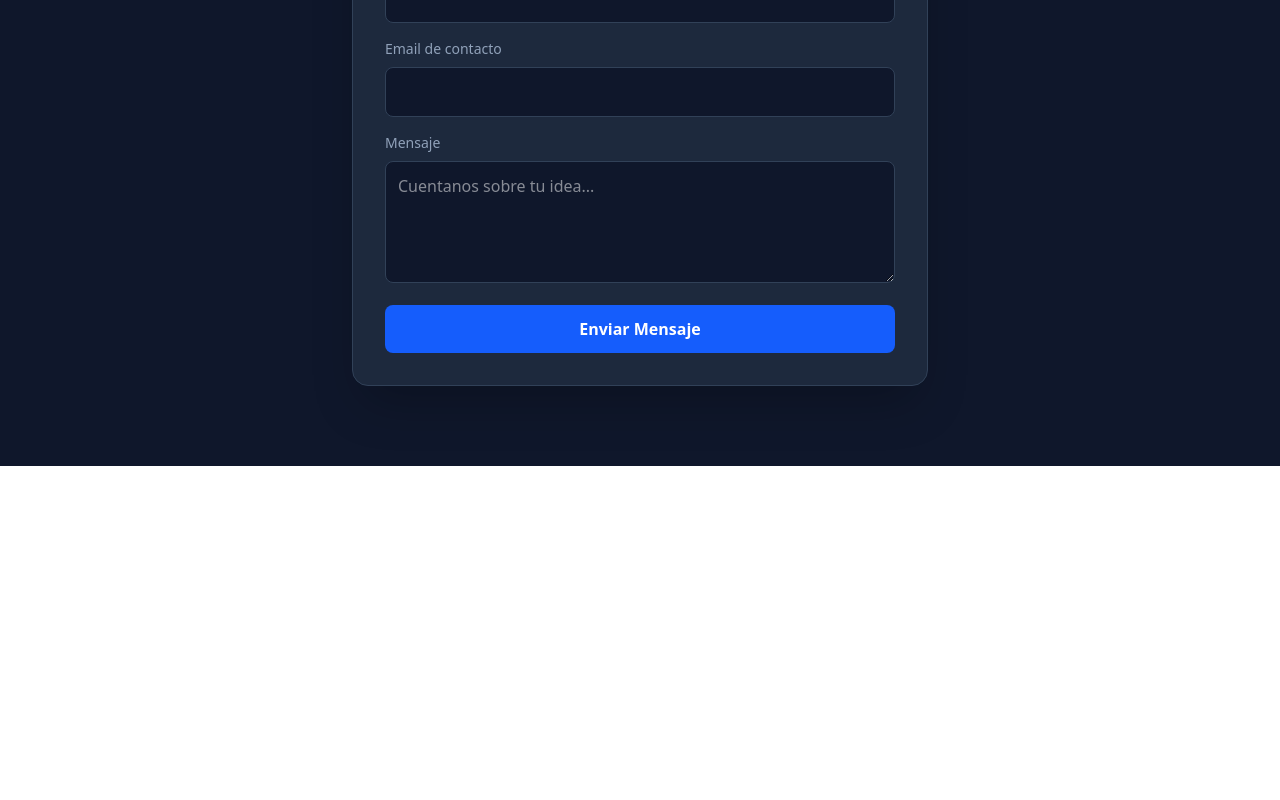
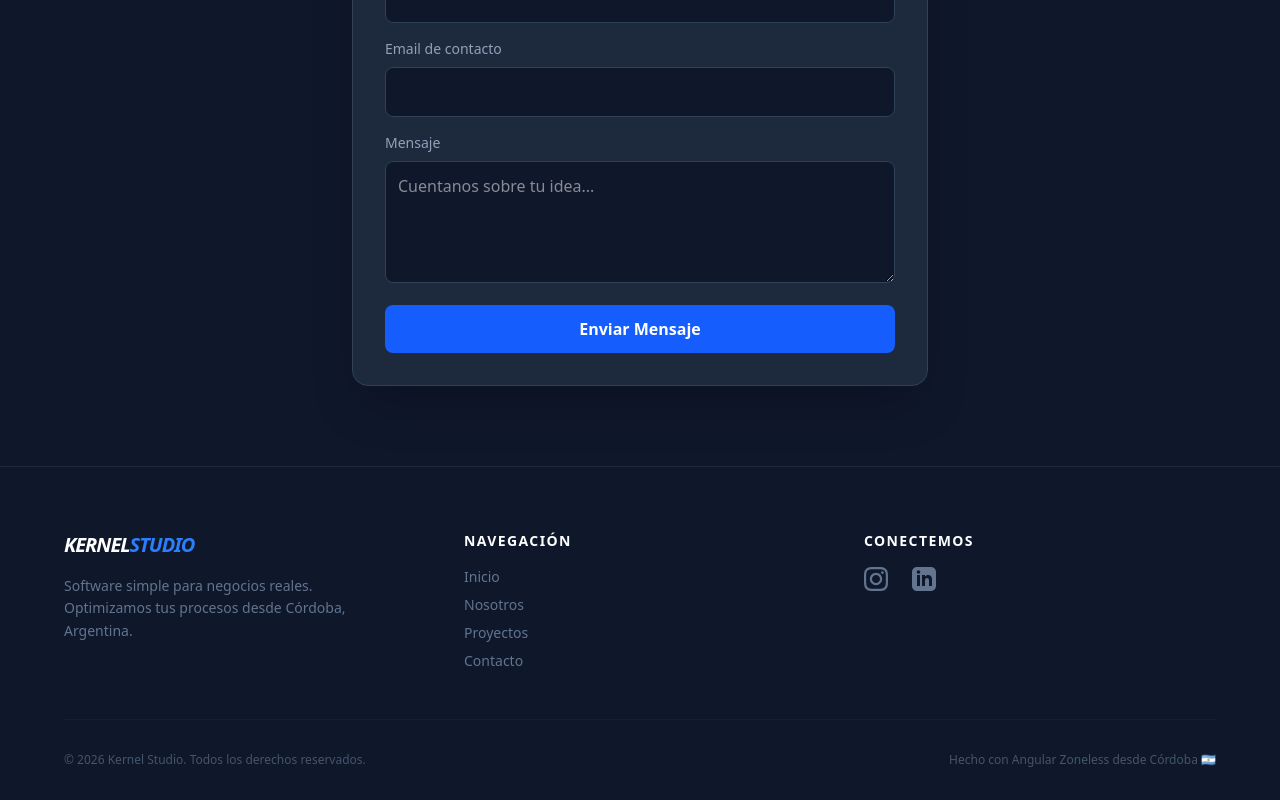
Before and after one commit to luchofmartinez/mi-landing-page, an Angular app: page / in a window 1280 px wide. Shown: the part 2045-2845 px from the top of the page. Before the commit the page ends 2511 px from the top, so only its background shows below. Built offline with nearby package versions, Linux system fonts and the light colour scheme.

Commit message:
feat: agregar linkedin y completar redes sociales

```diff
--- a/angular.json
+++ b/angular.json
@@ -20,6 +20,8 @@
             "browser": "src/main.ts",
             "tsConfig": "tsconfig.app.json",
             "assets": [
+              "src/favicon.ico",
+              "src/assets",
               {
                 "glob": "**/*",
                 "input": "public"
@@ -76,4 +78,5 @@
       }
     }
   }
+
 }
--- a/src/app/app.html
+++ b/src/app/app.html
@@ -5,3 +5,4 @@
   <app-projects id="projects"></app-projects>
   <app-contact id="contact"></app-contact>
 </main>
+<app-footer></app-footer>
--- a/src/app/app.ts
+++ b/src/app/app.ts
@@ -5,10 +5,11 @@ import { Projects } from "./components/projects/projects";
 import { Contact } from "./components/contact/contact";
 import { Header } from "./components/header/header";
 import { About } from "./components/about/about";
+import { Footer } from "./components/footer/footer";
 
 @Component({
   selector: 'app-root',
-  imports: [Hero, Projects, Contact, Header, About],
+  imports: [Hero, Projects, Contact, Header, About, Footer],
 
   templateUrl: './app.html',
   styleUrl: './app.css'
--- /dev/null
+++ b/src/app/components/footer/footer.html
@@ -0,0 +1,60 @@
+<footer class="bg-slate-900 border-t border-slate-800 pt-16 pb-8 px-6 relative">
+    <div class="max-w-6xl mx-auto">
+        <div class="grid grid-cols-1 md:grid-cols-3 gap-12 mb-12">
+
+            <div class="space-y-4">
+                <div class="text-white font-bold text-xl tracking-tighter italic">
+                    KERNEL<span class="text-blue-500">STUDIO</span>
+                </div>
+                <p class="text-slate-500 text-sm leading-relaxed max-w-xs">
+                    Software simple para negocios reales. Optimizamos tus procesos desde Córdoba, Argentina.
+                </p>
+            </div>
+
+            <div>
+                <h4 class="text-white font-bold mb-4 text-sm uppercase tracking-widest">Navegación</h4>
+                <ul class="space-y-2 text-sm text-slate-500">
+                    <li><a href="#home" class="hover:text-blue-400 transition-colors">Inicio</a></li>
+                    <li><a href="#about" class="hover:text-blue-400 transition-colors">Nosotros</a></li>
+                    <li><a href="#projects" class="hover:text-blue-400 transition-colors">Proyectos</a></li>
+                    <li><a href="#contact" class="hover:text-blue-400 transition-colors">Contacto</a></li>
+                </ul>
+            </div>
+
+            <div>
+                <h4 class="text-white font-bold mb-4 text-sm uppercase tracking-widest">Conectemos</h4>
+                <div class="flex space-x-6 items-center">
+                    <a href="https://instagram.com/KernelStudio" target="_blank"
+                        class="text-slate-500 hover:text-white transition-colors">
+                        <svg class="w-6 h-6" fill="currentColor" viewBox="0 0 24 24">
+                            <path
+                                d="M12 2.163c3.204 0 3.584.012 4.85.07 3.252.148 4.771 1.691 4.919 4.919.058 1.265.069 1.645.069 4.849 0 3.205-.012 3.584-.069 4.849-.149 3.225-1.664 4.771-4.919 4.919-1.266.058-1.644.07-4.85.07-3.204 0-3.584-.012-4.849-.07-3.26-.149-4.771-1.699-4.919-4.92-.058-1.265-.07-1.644-.07-4.849 0-3.204.013-3.583.07-4.849.149-3.227 1.664-4.771 4.919-4.919 1.266-.057 1.645-.069 4.849-.069zm0-2.163c-3.259 0-3.667.014-4.947.072-4.358.2-6.78 2.618-6.98 6.98-.059 1.281-.073 1.689-.073 4.948 0 3.259.014 3.668.072 4.948.2 4.358 2.618 6.78 6.98 6.98 1.281.058 1.689.072 4.948.072 3.259 0 3.668-.014 4.948-.072 4.354-.2 6.782-2.618 6.979-6.98.059-1.28.073-1.689.073-4.948 0-3.259-.014-3.667-.072-4.947-.196-4.354-2.617-6.78-6.979-6.98-1.281-.059-1.69-.073-4.949-.073zm0 5.838c-3.403 0-6.162 2.759-6.162 6.162s2.759 6.163 6.162 6.163 6.162-2.759 6.162-6.163c0-3.403-2.759-6.162-6.162-6.162zm0 10.162c-2.209 0-4-1.79-4-4 0-2.209 1.791-4 4-4s4 1.791 4 4c0 2.21-1.791 4-4 4zm6.406-11.845c-.796 0-1.441.645-1.441 1.44s.645 1.44 1.441 1.44c.795 0 1.439-.645 1.439-1.44s-.644-1.44-1.439-1.44z" />
+                        </svg>
+                    </a>
+                    <a href="https://linkedin.com/company/KernelStudio" target="_blank" class="text-slate-500 hover:text-white transition-colors">
+                        <svg class="w-6 h-6" fill="currentColor" viewBox="0 0 24 24">
+                            <path
+                                d="M19 0h-14c-2.761 0-5 2.239-5 5v14c0 2.761 2.239 5 5 5h14c2.762 0 5-2.239 5-5v-14c0-2.761-2.238-5-5-5zm-11 19h-3v-11h3v11zm-1.5-12.268c-.966 0-1.75-.79-1.75-1.764s.784-1.764 1.75-1.764 1.75.79 1.75 1.764-.783 1.764-1.75 1.764zm13.5 12.268h-3v-5.604c0-3.368-4-3.113-4 0v5.604h-3v-11h3v1.765c1.396-2.586 7-2.777 7 2.476v6.759z" />
+                        </svg>
+                    </a>
+                </div>
+            </div>
+        </div>
+
+        @if (showScrollButton()) {
+        <button (click)="scrollToTop()"
+            class="fixed bottom-8 right-8 bg-blue-600 text-white p-3 rounded-full shadow-2xl hover:bg-blue-700 transition-all z-50 group border border-blue-400/20">
+            <svg xmlns="http://www.w3.org/2000/svg" fill="none" viewBox="0 0 24 24" stroke-width="2.5"
+                stroke="currentColor" class="w-6 h-6 group-hover:-translate-y-1 transition-transform">
+                <path stroke-linecap="round" stroke-linejoin="round" d="M4.5 15.75l7.5-7.5 7.5 7.5" />
+            </svg>
+        </button>
+        }
+
+        <div
+            class="border-t border-slate-800/50 pt-8 text-center md:text-left flex flex-col md:flex-row justify-between items-center gap-4 text-slate-600 text-xs">
+            <p>© 2026 Kernel Studio. Todos los derechos reservados.</p>
+            <p>Hecho con Angular Zoneless desde Córdoba 🇦🇷</p>
+        </div>
+    </div>
+</footer>
--- /dev/null
+++ b/src/app/components/footer/footer.ts
@@ -0,0 +1,26 @@
+import { Component, HostListener, signal } from '@angular/core';
+
+@Component({
+  selector: 'app-footer',
+  imports: [],
+  templateUrl: './footer.html',
+  styleUrl: './footer.css',
+})
+export class Footer {
+// Usamos una Signal para que sea ultra eficiente en Zoneless
+  showScrollButton = signal(false);
+
+  @HostListener('window:scroll', [])
+  onWindowScroll() {
+    // Si el scroll es mayor a 300px, mostramos el botón
+    const scrollOffset = window.pageYOffset || document.documentElement.scrollTop || document.body.scrollTop || 0;
+    this.showScrollButton.set(scrollOffset > 300);
+  }
+
+  scrollToTop() {
+    window.scrollTo({
+      top: 0,
+      behavior: 'smooth'
+    });
+  }
+}
--- a/src/index.html
+++ b/src/index.html
@@ -2,7 +2,7 @@
 <html lang="en">
 <head>
   <meta charset="utf-8">
-  <title>MiLandingPage</title>
+  <title>Kernel Studio</title>
   <base href="/">
   <meta name="viewport" content="width=device-width, initial-scale=1">
   <link rel="icon" type="image/x-icon" href="favicon.ico">
```
Also changed, not shown: src/app/components/footer/footer.css (added), 2 other files (tests, documents, lock files or other folders).
